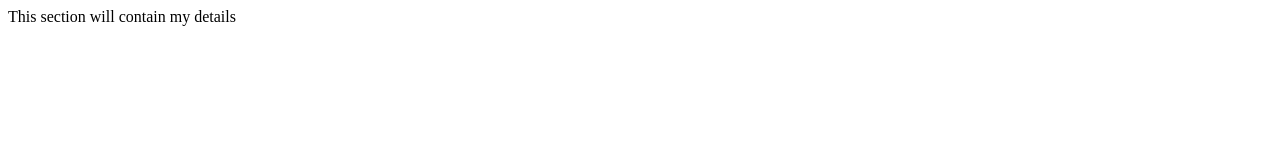
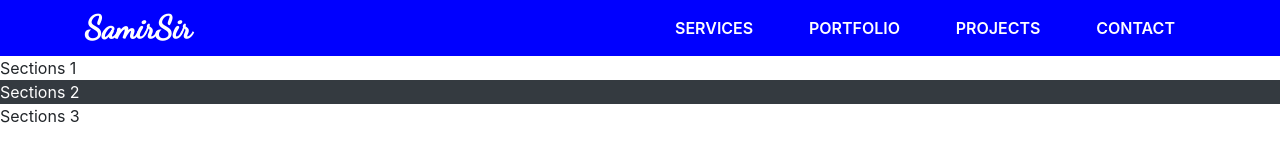
Before and after one commit to SamirSir/Protfilo, a plain HTML site: page index.html in a window 1280 px wide. Drawn offline with nearby package versions, Linux system fonts and the light colour scheme.

Commit message:
add navbar design

```diff
--- a/index.html
+++ b/index.html
@@ -1,14 +1,104 @@
 <!DOCTYPE html>
 <html lang="en">
   <head>
+    <title>Samir Acharya</title>
+
+    <!-- relative URL -->
+    <!-- <base href="./" /> -->
+
     <meta charset="utf-8" />
-    <title>Samir Acharya</title>
-    <base href="/" />
     <meta name="viewport" content="width=device-width, initial-scale=1" />
 
-    <meta name="msapplication-TileColor" content="#ffffff" />
+    <!-- Local CSS -->
+    <link rel="stylesheet" type="text/css" href="styles.css" media="screen" />
+
+    <!-- bootstrap styles CDN  -->
+    <link
+      rel="stylesheet"
+      href="https://cdn.jsdelivr.net/npm/bootstrap@4.3.1/dist/css/bootstrap.min.css"
+      integrity="sha384-ggOyR0iXCbMQv3Xipma34MD+dH/1fQ784/j6cY/iJTQUOhcWr7x9JvoRxT2MZw1T"
+      crossorigin="anonymous"
+    />
+
+    <!-- font-family CDN -->
+    <link rel="preconnect" href="https://fonts.googleapis.com" />
+    <link rel="preconnect" href="https://fonts.gstatic.com" crossorigin />
+    <!-- App font :: Ubuntu Mono -->
+    <link
+      href="https://fonts.googleapis.com/css2?family=Cardo&family=Dancing+Script&family=Ubuntu+Mono&display=swap"
+      rel="stylesheet"
+    />
+    <!-- Quote :: dancing family :: Great vibes -->
+    <link
+      href="https://fonts.googleapis.com/css2?family=Dancing+Script&display=swap"
+      rel="stylesheet"
+    />
   </head>
   <body>
-    This section will contain my details
+    <!-- navigation section -->
+    <header class="header">
+      <div class="container">
+        <div class="row align-items-center h-100">
+          <!-- logo -->
+          <nav class="col-lg-6">
+            <div class="header--logo">SamirSir</div>
+          </nav>
+
+          <!-- links -->
+          <nav class="col-lg-6">
+            <ul
+              class="header--menu d-flex align-items-center justify-content-between"
+            >
+              <li class="header--menu-item">
+                <!-- icon -->
+                <a class="header--menu-link" href="#services"> Services </a>
+              </li>
+
+              <li class="header--menu-item">
+                <!-- icon -->
+                <a class="header--menu-link" href="#portfolio"> Portfolio </a>
+              </li>
+
+              <li class="header--menu-item">
+                <!-- icon -->
+                <a class="header--menu-link" href="#projects"> Projects </a>
+              </li>
+
+              <li class="header--menu-item">
+                <!-- icon -->
+                <a class="header--menu-link" href="#contact"> Contact </a>
+              </li>
+            </ul>
+          </nav>
+        </div>
+      </div>
+    </header>
+
+    <!-- main content here -->
+    <main>
+      <section class="">Sections 1</section>
+      <section class="bg-dark text-white">Sections 2</section>
+      <section>Sections 3</section>
+    </main>
+
+    <!-- footer that contains my contact info  -->
+    <footer></footer>
+
+    <!-- jQuery, Popper.js, and our own JavaScript plugins -->
+    <script
+      src="https://code.jquery.com/jquery-3.3.1.slim.min.js"
+      integrity="sha384-q8i/X+965DzO0rT7abK41JStQIAqVgRVzpbzo5smXKp4YfRvH+8abtTE1Pi6jizo"
+      crossorigin="anonymous"
+    ></script>
+    <script
+      src="https://cdn.jsdelivr.net/npm/popper.js@1.14.7/dist/umd/popper.min.js"
+      integrity="sha384-UO2eT0CpHqdSJQ6hJty5KVphtPhzWj9WO1clHTMGa3JDZwrnQq4sF86dIHNDz0W1"
+      crossorigin="anonymous"
+    ></script>
+    <script
+      src="https://cdn.jsdelivr.net/npm/bootstrap@4.3.1/dist/js/bootstrap.min.js"
+      integrity="sha384-JjSmVgyd0p3pXB1rRibZUAYoIIy6OrQ6VrjIEaFf/nJGzIxFDsf4x0xIM+B07jRM"
+      crossorigin="anonymous"
+    ></script>
   </body>
 </html>
--- a/styles.css
+++ b/styles.css
@@ -0,0 +1,40 @@
+* {
+  margin: 0;
+  padding: 0;
+  /* font-family: "Ubuntu Mono", monospace; */
+}
+
+/* Header Section */
+
+.header {
+  background-color: blue;
+}
+
+.header--logo {
+  font-size: 2rem;
+  margin-right: 10px;
+  font-weight: 700;
+  color: white;
+  font-family: "Dancing Script", cursive;
+}
+
+.header--menu {
+  color: white;
+  margin: 0;
+}
+
+.header--menu-item {
+  list-style-type: none;
+  padding: 16px 20px;
+}
+
+.header--menu-link {
+  text-transform: uppercase;
+  font-weight: 600;
+  color: #fff;
+}
+
+.header--menu-link:hover {
+  color: #ffcb05;
+  text-decoration: none;
+}
```
